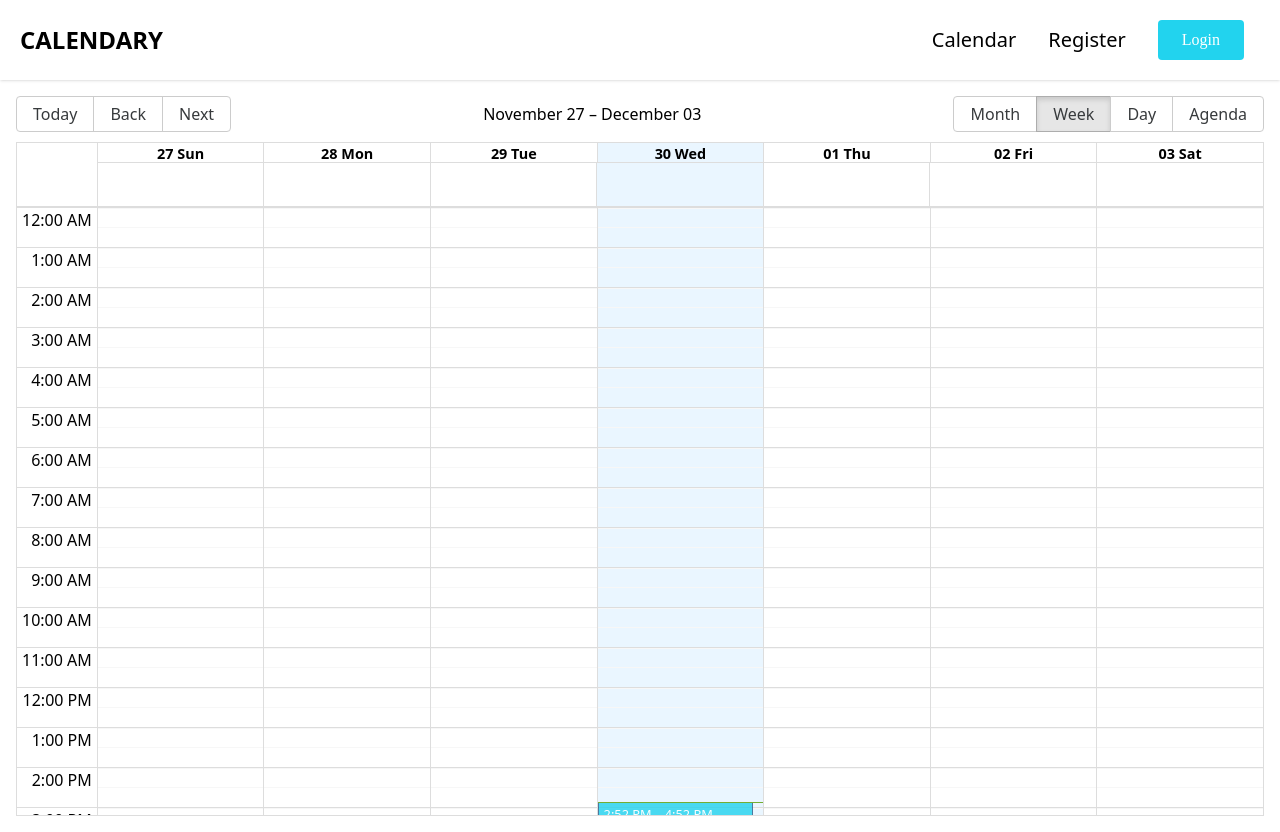
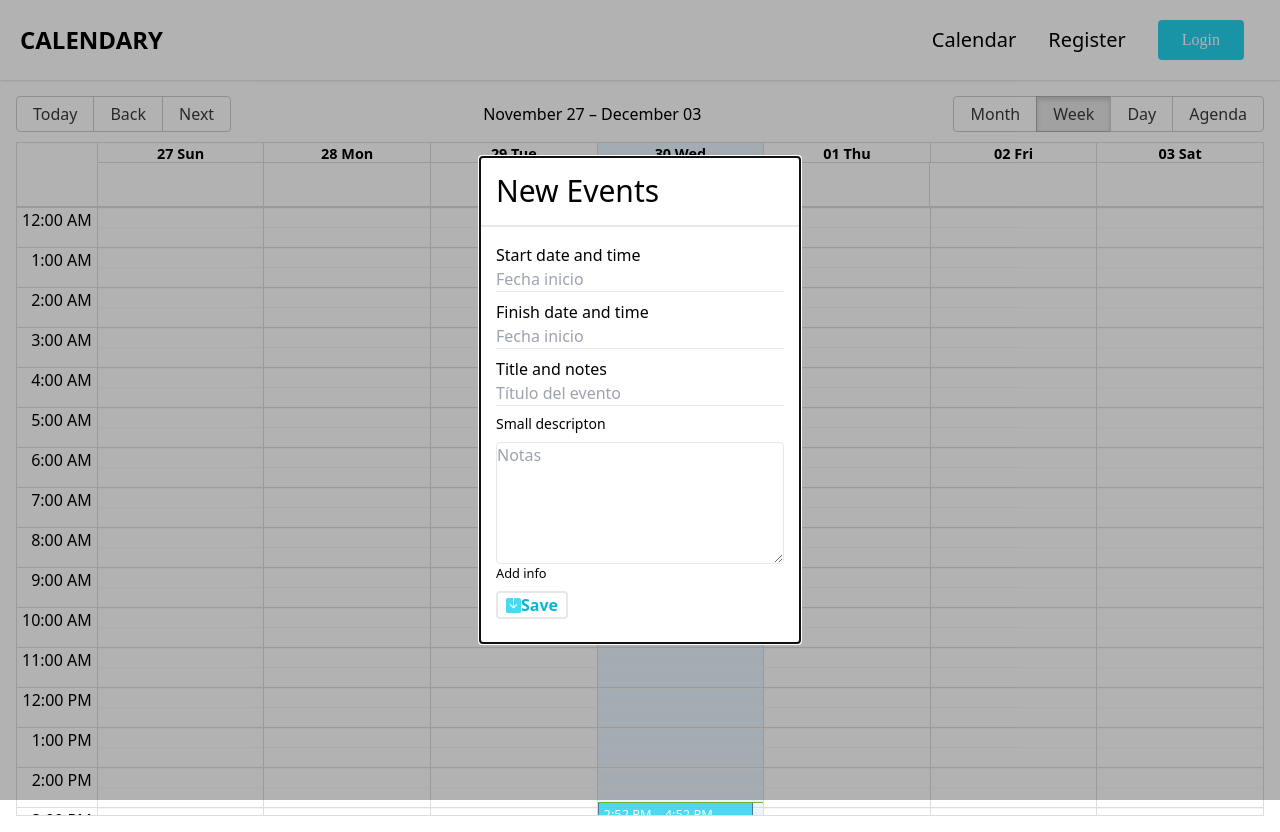
Before and after one commit to samirjabib/calendar-app, a React (Vite) app: page / in a window 1280 px wide. Built offline with nearby package versions, Linux system fonts and the light colour scheme.

Commit message:
add modal styles

```diff
--- a/package.json
+++ b/package.json
@@ -14,8 +14,10 @@
     "react": "^18.2.0",
     "react-big-calendar": "^1.5.2",
     "react-burger-menu": "^3.0.8",
+    "react-datepicker": "^4.8.0",
     "react-dom": "^18.2.0",
     "react-icons": "^4.7.1",
+    "react-modal": "^3.16.1",
     "react-router-dom": "^6.4.3"
   },
   "devDependencies": {
--- /dev/null
+++ b/src/calendar/components/CalendarModal.jsx
@@ -0,0 +1,85 @@
+import { useState } from 'react';
+import Modal from 'react-modal'; //https://www.npmjs.com/package/react-modal
+import { BsSaveFill} from 'react-icons/bs'
+
+const customStyles = {
+    content: {
+    //   top: '50%',
+    //   left: '50%',
+    //   right: 'auto',
+    //   bottom: 'auto',
+    //   marginRight: '-50%',
+    //   transform: 'translate(-50%, -50%)',
+    },
+  };
+
+  Modal.setAppElement('#root'); //this line helps the modal to overlay on top of the other html elements
+
+export const CalendarModal = () => {
+
+    const [isOpen, setOpen] = useState(true)
+
+    const onCloseModal = () => {
+        console.log('close modal')
+        setOpen(false)
+    }
+
+    return(
+        <Modal
+            isOpen={isOpen}
+            onRequestClose={onCloseModal}
+            style={ customStyles }
+            className="flex items-center justify-center flex-col bg-white w-80 max-h-[45rem] rounded-sm"
+            overlayClassName="modal-fondo"
+            closeTimeoutMS={ 200 }
+
+        >
+            <h1 className='text-3xl self-start p-4'>New Events </h1>
+            <hr className='border-b-[1px] border-gray-200 w-full '/>
+            <form className="container p-4 mb-2">
+                <div className="flex flex-col mb-2">
+                    <label className='font-medium'>Start date and time</label>
+                    <input className="w-full border-b-[1px] border-gray-200" placeholder="Fecha inicio" />
+                </div>
+
+                <div className="flex flex-col mb-2">
+                    <label className='font-medium'>Finish date and time</label>
+                    <input className="w-full border-b-[1px] border-gray-200" placeholder="Fecha inicio" />
+                </div>
+
+                <div className="flex flex-col mb-2">
+                    <label className='font-medium'>Title and notes</label>
+                    <input
+                        type="text"
+                        className="w-full border-b-[1px] border-gray-200"
+                        placeholder="Título del evento"
+                        name="title"
+                        autoComplete="off"
+                    />
+                    <small id="emailHelp" className="text-sm font-medium mt-2">Small descripton</small>
+                </div>
+
+                <div className="flex flex-col w-full">
+                    <textarea
+                        type="text"
+                        className="border-[1px] border-gray-200 rounded"
+                        placeholder="Notas"
+                        rows="5"
+                        name="notes"
+                    ></textarea>
+                    <small id="emailHelp" className="form-text text-muted">Add info</small>
+                </div>
+
+                <button
+                    type="submit"
+                    className="flex flex-row items-center justify-center border-2 px-2 mt-2 rounded"
+                >
+                    <BsSaveFill size={15} color={'#49d9f1'}/>
+                    <span className='font-semibold text-cyan-500'>Save</span>
+                </button>
+
+            </form>
+
+        </Modal>
+    )
+}
--- a/src/calendar/index.js
+++ b/src/calendar/index.js
@@ -1,2 +1,3 @@
 export * from './pages/CalendarPage';
 export * from './components/CalendarEvent';
+export * from './components/CalendarModal';
--- a/src/calendar/pages/CalendarPage.jsx
+++ b/src/calendar/pages/CalendarPage.jsx
@@ -1,10 +1,11 @@
+import { useState } from "react";
 import { Calendar } from "react-big-calendar";
 import 'react-big-calendar/lib/css/react-big-calendar.css'
 import { addHours, set } from 'date-fns' //these  libraries help us to managent the date
+import { localizer } from "../../helpers";
 
-import { localizer } from "../../helpers";
 import { CalendarEvent } from "../";
-import { useState } from "react";
+import { CalendarModal } from "../";
 
 
 
@@ -28,18 +29,13 @@ export const CalendarPage = () => {
 
     const [lastView, setLastView ] = useState(localStorage.getItem('lastView') || 'week')
                                                                                             /*
-                                                                                                Usamos esta funcion para obteneer
-                                                                                                la ultima vista y la obtenemos del localStorage
-                                                                                                en caso de no haber guardado nada ahi, por default
-                                                                                                va a ser week gracias al operador ||
+                                                                                               we used this function for obtain the last view and get this by localsotrage,
+                                                                                               in case this dont save nothing for default the view is 'week' by operator ||
 
                                                                                             */
 
-    const eventsStyleGetter = (event, start, end, isSelected) => {
-                                                                        /*we will pass by props the function to the method eventPropGetter
+    const eventsStyleGetter = (event, start, end, isSelected) => {  //we will pass by props the function to the method eventPropGetter
 
-
-                                                                            */
 
         const style = { //styles event
             backgroundColor:'#22d3ee',
@@ -63,13 +59,13 @@ export const CalendarPage = () => {
     };
 
     const onViewChanged = (event) => {
-        localStorage.setItem('lastView', event); //Guardamos en el local storage la vista a la cual vamos a acceder.
-        // setLastView(event)
+        localStorage.setItem('lastView', event); //we save in the localstorage the view when this change
     }
 
 
 
     return(
+        <>
             <div className="p-4">
                 <Calendar
                 localizer={localizer}
@@ -87,5 +83,7 @@ export const CalendarPage = () => {
                 onView = { onViewChanged }
                 />
             </div>
+            <CalendarModal/>
+        </>
     )
 }
--- a/src/index.css
+++ b/src/index.css
@@ -2,3 +2,43 @@
 @tailwind base;
 @tailwind components;
 @tailwind utilities;
+
+.ReactModalPortal > div{
+    opacity: 0;
+}
+
+.ReactModalPortal .ReactModal__Overlay {
+    align-items: center;
+    display: flex;
+    justify-content: center;
+    transition: opacity .2s ease-in-out;
+    z-index: 999;
+}
+
+.modal-fondo {
+    background-color: #0000004d;
+    bottom: 0;
+    left: 0;
+    right: 0;
+    top: 0;
+    position: fixed;
+}
+
+.ReactModalPortal .ReactModal__Overlay--after-open {
+    opacity: 1;
+}
+
+.ReactModalPortal .ReactModal__Overlay--before-close {
+    opacity: 0;
+}
+
+.modal {
+    background: white;
+    border-radius: 5px;
+    color: #333333;
+    display: inline;
+    max-height: 620px;
+    max-width: 500px;
+    outline: none;
+    padding: 10px;
+}
```
Also changed, not shown: 1 other file (tests, documents, lock files or other folders). Lines whose indentation alone changed are shown as unchanged.
